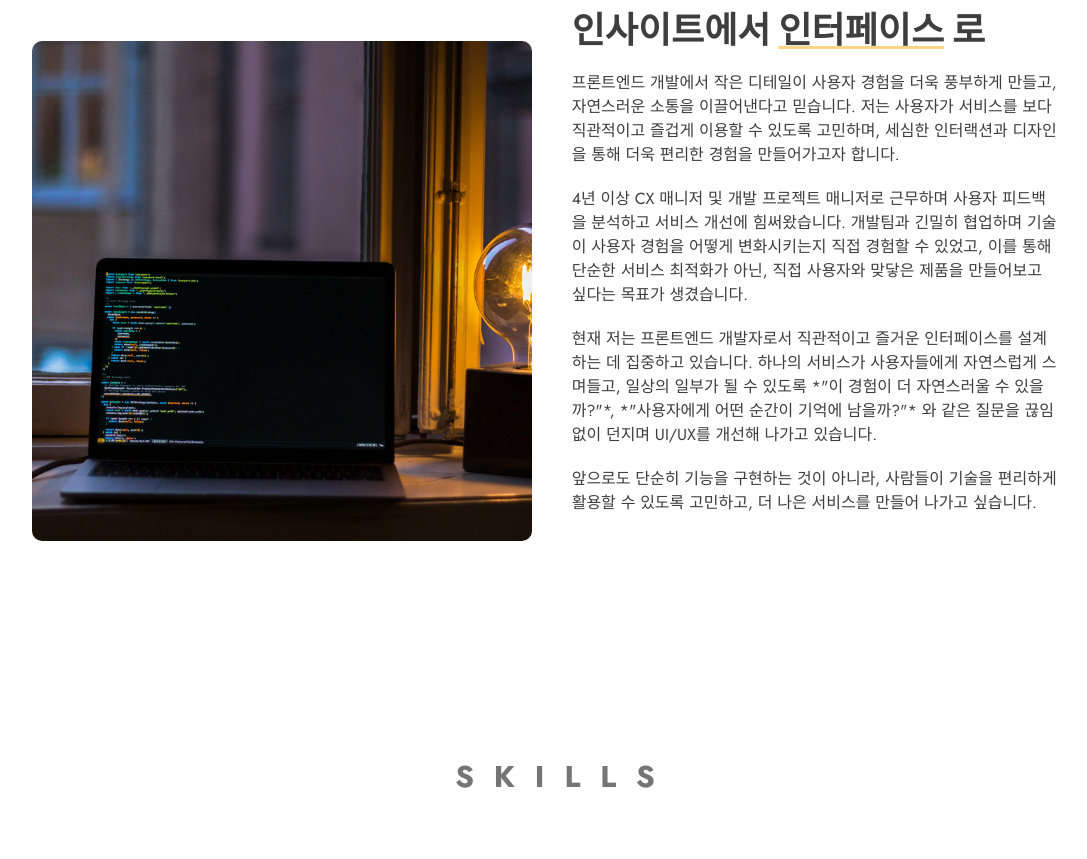
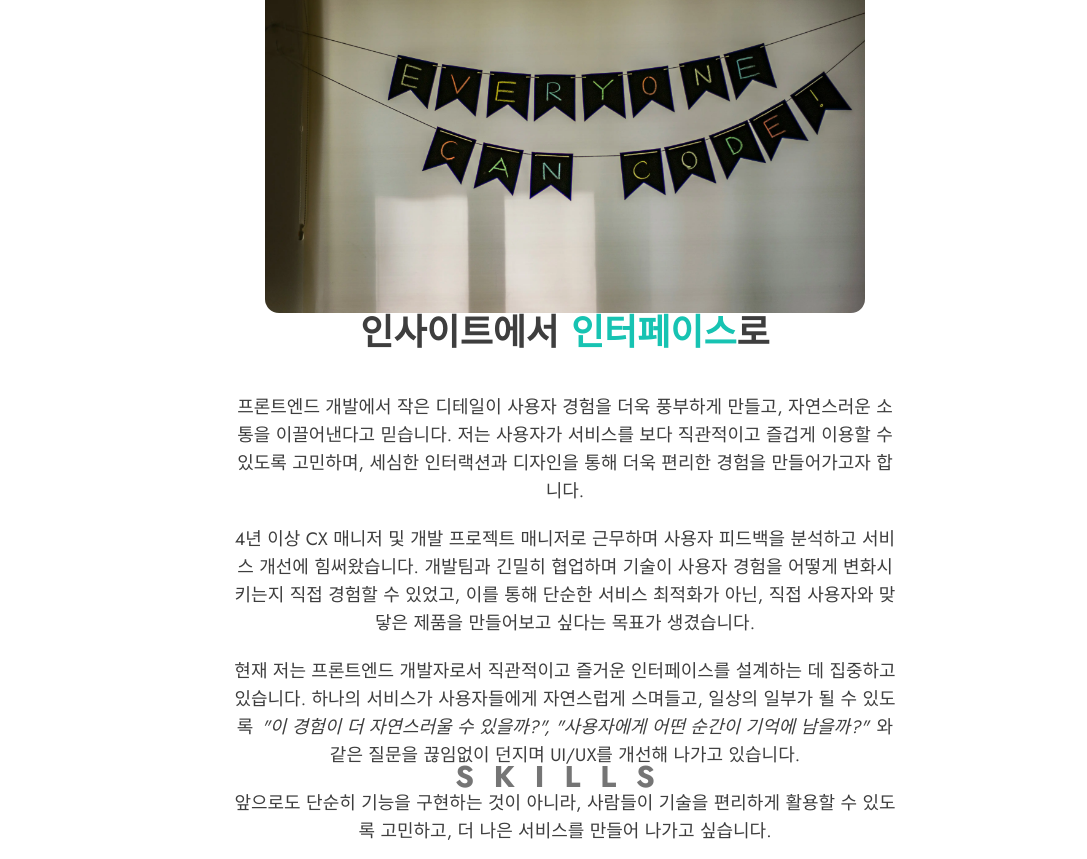
Before and after one commit to baekmerve/portfolio-website, a Next.js app: page / in a window 1280 px wide. Shown: the part 1021-1880 px from the top of the page, without its empty margins (75-1162 px from the left). Built offline with nearby package versions, Linux system fonts and the light colour scheme.

Commit message:
About page resize and image changed

```diff
--- a/src/components/views/AboutPage.tsx
+++ b/src/components/views/AboutPage.tsx
@@ -8,56 +8,66 @@ const AboutPage = () => {
       initial={{ opacity: 0 }}
       whileInView={{ opacity: 1 }}
       transition={{ duration: 1.5 }}
-      className='min-h-screen flex flex-col lg:flex-row relative text-center lg:text-left justify-evenly items-center '
+      className='h-screen w-full flex flex-col text-center justify-evenly items-center relative'
     >
+      {/* Title */}
       <h3 className='commonTitle'>About</h3>
-      {/* Image */}
+
       <motion.div
         initial={{ x: -200, opacity: 0 }}
         transition={{ duration: 1.2 }}
         whileInView={{ x: 0, opacity: 1 }}
         viewport={{ once: true }}
-        className='w-40 h-40 md:w-[300px] md:h-[300px] lg:w-[500px] lg:h-[500px] relative -mb-20 md:mb-0 flex-shrink-0 mt-10 md:mt-14'
+        className='mt-10 md:mt-28 relative w-full max-w-[600px] aspect-[16/9]'
       >
         <Image
           alt='Profile image of Merve Baek, junior frontend developer'
-          src='/images/about2.webp'
+          src='/images/about.webp'
           fill
-          className=' object-cover rounded-full md:rounded-lg'
+          className='object-cover rounded-xl'
+          priority
         />
       </motion.div>
-      <div className='space-y-5 px-0 md:px-10'>
+
+      {/* Text Content */}
+      <div className='w-full max-w-2xl mx-auto space-y-10'>
         <h4 className='text-2xl md:text-4xl font-semibold'>
           인사이트에서
-          <span className='underline decoration-[#F7AB0A]/50 underline-offset-3 mx-2'>
+          <span className='text-darkCyan dark:text-cyan underline-offset-4 ml-3'>
             인터페이스
           </span>
           로
         </h4>
-        <p className='text-sm md:text-base'>
-          프론트엔드 개발에서 작은 디테일이 사용자 경험을 더욱 풍부하게 만들고,
-          자연스러운 소통을 이끌어낸다고 믿습니다. 저는 사용자가 서비스를 보다
-          직관적이고 즐겁게 이용할 수 있도록 고민하며, 세심한 인터랙션과
-          디자인을 통해 더욱 편리한 경험을 만들어가고자 합니다.
-        </p>
-        <p className='text-sm md:text-base'>
-          4년 이상 CX 매니저 및 개발 프로젝트 매니저로 근무하며 사용자 피드백을
-          분석하고 서비스 개선에 힘써왔습니다. 개발팀과 긴밀히 협업하며 기술이
-          사용자 경험을 어떻게 변화시키는지 직접 경험할 수 있었고, 이를 통해
-          단순한 서비스 최적화가 아닌, 직접 사용자와 맞닿은 제품을 만들어보고
-          싶다는 목표가 생겼습니다.
-        </p>
-        <p className='text-sm md:text-base'>
-          현재 저는 프론트엔드 개발자로서 직관적이고 즐거운 인터페이스를
-          설계하는 데 집중하고 있습니다. 하나의 서비스가 사용자들에게 자연스럽게
-          스며들고, 일상의 일부가 될 수 있도록 *&quot;이 경험이 더 자연스러울 수
-          있을까?&quot;*, *&quot;사용자에게 어떤 순간이 기억에 남을까?&quot;* 와
-          같은 질문을 끊임없이 던지며 UI/UX를 개선해 나가고 있습니다.
-        </p>
-        <p className='text-sm md:text-base'>
-          앞으로도 단순히 기능을 구현하는 것이 아니라, 사람들이 기술을 편리하게
-          활용할 수 있도록 고민하고, 더 나은 서비스를 만들어 나가고 싶습니다.
-        </p>
+        <div className='text-sm md:text-base lg:text-lg space-y-5'>
+          <p>
+            프론트엔드 개발에서 작은 디테일이 사용자 경험을 더욱 풍부하게
+            만들고, 자연스러운 소통을 이끌어낸다고 믿습니다. 저는 사용자가
+            서비스를 보다 직관적이고 즐겁게 이용할 수 있도록 고민하며, 세심한
+            인터랙션과 디자인을 통해 더욱 편리한 경험을 만들어가고자 합니다.
+          </p>
+          <p>
+            4년 이상 CX 매니저 및 개발 프로젝트 매니저로 근무하며 사용자
+            피드백을 분석하고 서비스 개선에 힘써왔습니다. 개발팀과 긴밀히
+            협업하며 기술이 사용자 경험을 어떻게 변화시키는지 직접 경험할 수
+            있었고, 이를 통해 단순한 서비스 최적화가 아닌, 직접 사용자와 맞닿은
+            제품을 만들어보고 싶다는 목표가 생겼습니다.
+          </p>
+          <p>
+            현재 저는 프론트엔드 개발자로서 직관적이고 즐거운 인터페이스를
+            설계하는 데 집중하고 있습니다. 하나의 서비스가 사용자들에게
+            자연스럽게 스며들고, 일상의 일부가 될 수 있도록
+            <span className='italic mx-2'>
+              &quot;이 경험이 더 자연스러울 수 있을까?&quot;, &quot;사용자에게
+              어떤 순간이 기억에 남을까?&quot;
+            </span>
+            와 같은 질문을 끊임없이 던지며 UI/UX를 개선해 나가고 있습니다.
+          </p>
+          <p>
+            앞으로도 단순히 기능을 구현하는 것이 아니라, 사람들이 기술을
+            편리하게 활용할 수 있도록 고민하고, 더 나은 서비스를 만들어 나가고
+            싶습니다.
+          </p>
+        </div>
       </div>
     </motion.div>
   )
```
Also changed, not shown: public/images/about.webp (added), public/images/about2.webp (deleted).
